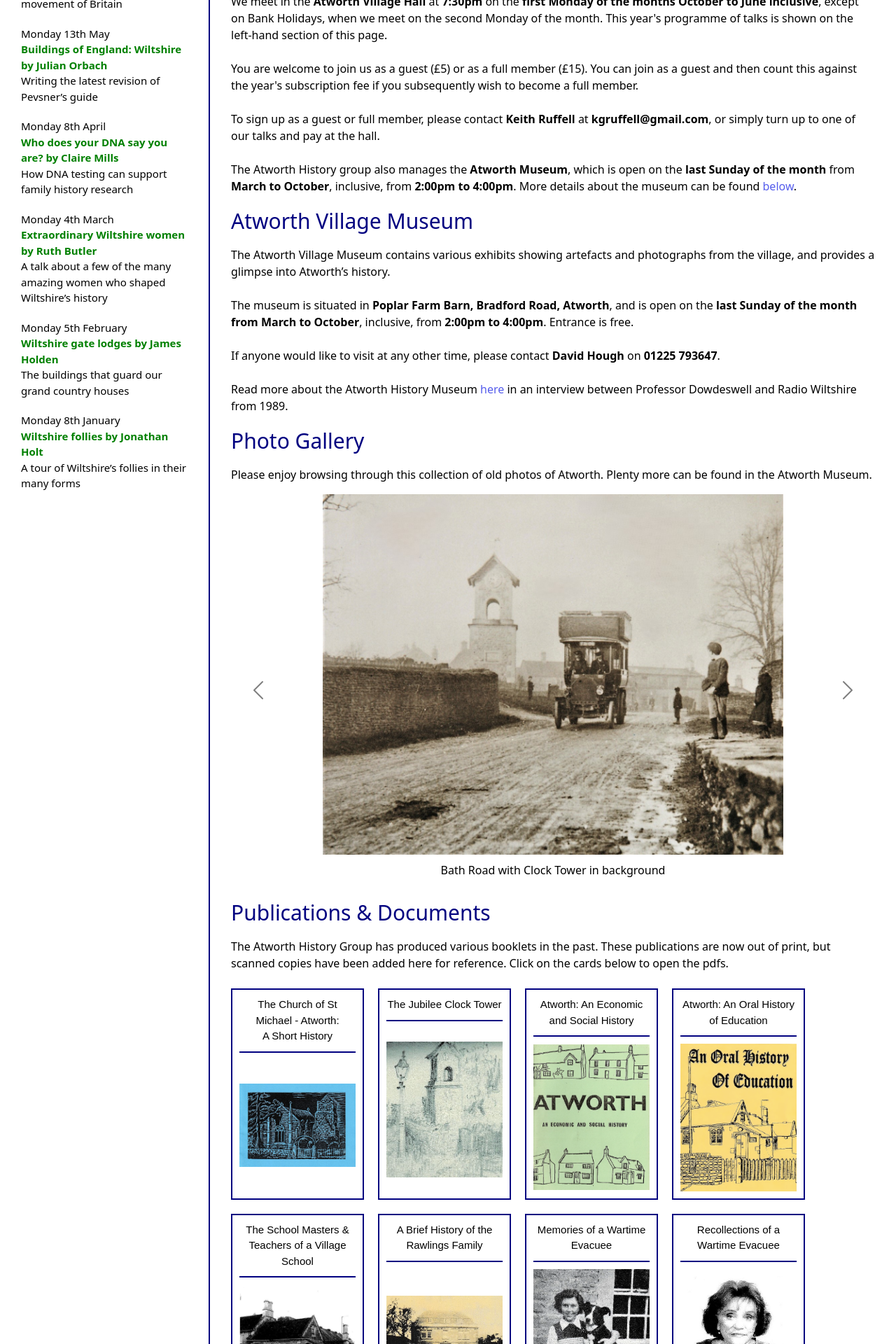
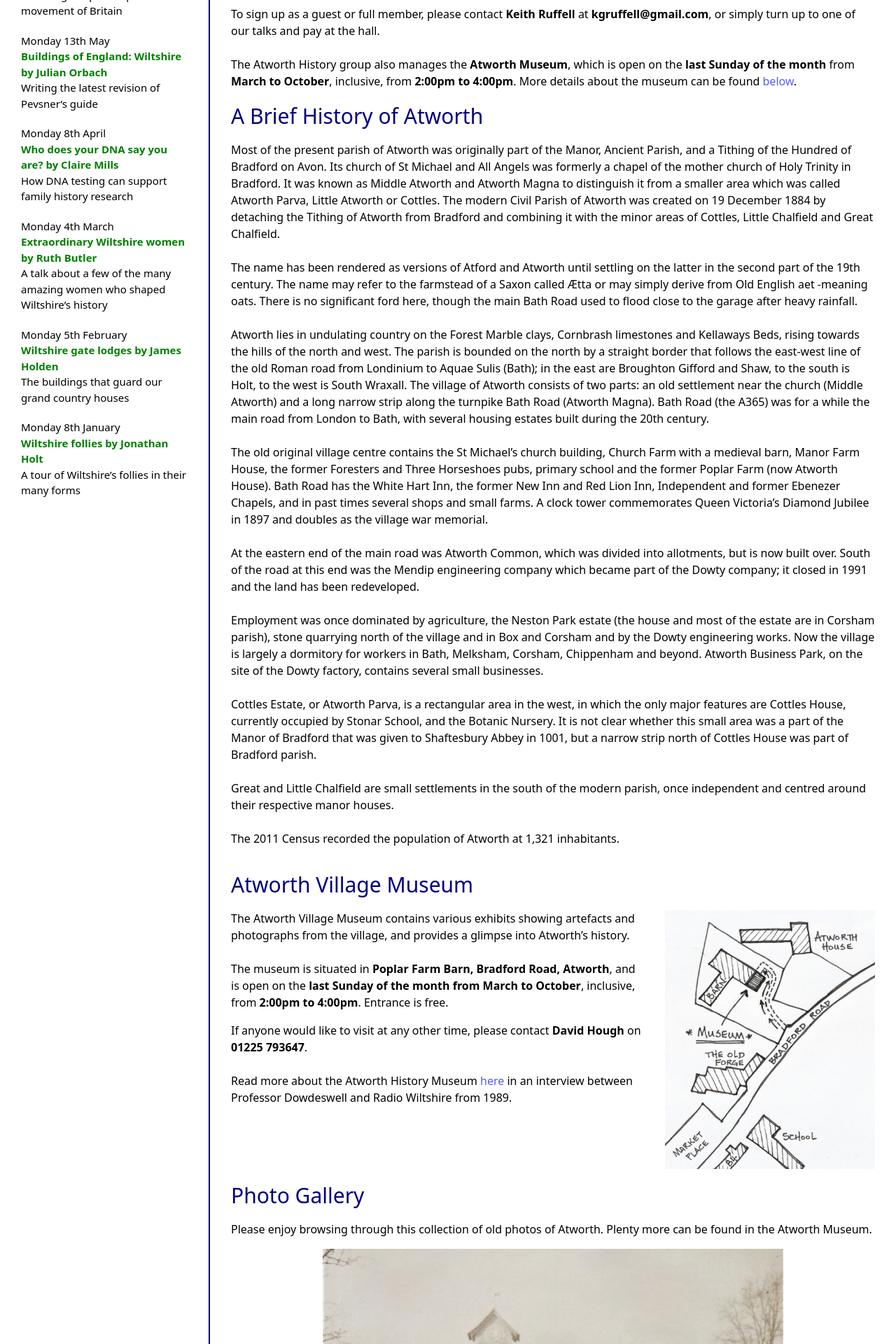
Before and after one commit to Clatherine/Atworth_history_group, a React (Vite) app in the folder AtworthHistoryGroup/: page / in a window 1280 px wide. Shown: the part 860-2780 px from the top of the page at 70% size. Built offline with nearby package versions, Linux system fonts and the light colour scheme.

Commit message:
added history of atworth text and map of museum

```diff
--- a/AtworthHistoryGroup/src/App.css
+++ b/AtworthHistoryGroup/src/App.css
@@ -7,10 +7,6 @@ html {
   margin:0;
   padding: 0;
   width: 100%;
-  /* overflow-x: hidden; */
-}
-body {
-  /* overflow-x: hidden; */
 }
 #whole_page {
   display: flex;
@@ -33,14 +29,6 @@ align-items: center;
 box-sizing: border-box;
 }
 
-/* #header {
-  min-width: 600px;
-}
-
-
-#footer {
-  min-width: 800px
-} */
 
 @media (max-width: 1000px) {
   #header {
@@ -53,8 +41,8 @@ box-sizing: border-box;
 
 
   #header_links .nav-link {
-    margin-left: 5px; /* Further reduce the gap between links */
-    font-size: 14px; /* Optional: reduce font size for better fit */
+    margin-left: 5px;
+    font-size: 14px;
   }
 
 
@@ -74,14 +62,16 @@ box-sizing: border-box;
 #header_image {
   width: 60px
 }
-
+#headerTitle {
+  font-size: 2rem;
+}
 .navbar-nav .nav-link {
   margin-left: 20px
 }
 
 #mainBody {
   color: black;
-  margin-top: 120px;
+  margin-top: 130px;
   width: 100%;
   text-align: left;
   display: flex;
@@ -118,8 +108,6 @@ box-sizing: border-box;
   align-content: center;
 }
 #top-image-container .carousel-photo {
-  /* height: auto; */
-  /* height: 400px; */
   height: 100%;
   width: 100%;
   object-fit: contain;
@@ -130,55 +118,49 @@ align-self: center;
  display: flex;
  flex-direction: column;
 text-align: center;
-width: 100%
+width: 100%;
+justify-content: center;
 }
 
 #gallery-container {
-  /* border: blue solid; */
   width: 100%;
-  /* display: flex;
-  height: 100% */
 }
 
  .carousel-photo-container {
   display: flex;
-  height: 70vh;
+  height: 50vh;
   width: 100%;
   justify-content: center;
   align-items: center;
-  /* border: green solid; */
   flex-direction: column;
 }
 
+#gallery-container  .carousel-photo-container {
+  height: 70vh;}
+
  #gallery-container .carousel-photo {
-    /* height: 100%; */
       width: 100%;
-          /* height: 400px; */
+      max-width: 70vw;
           height: 65vh;
       object-fit: contain;
       margin-bottom: 10px;
     }
   @media  (max-width: 1000px) {
+    #gallery-container  .carousel-photo-container {
+      height: 40vh;}
     .carousel-photo-container {
       height: 40vh;
-      /* border: blue solid */
      }
 
     #gallery-container .carousel-photo {
       height: 35vh
     }
     #top-image-container .carousel-photo{
-      height: 35vh
+      height: 40vh
     }
 
   }
-/* #top-image-container .carousel-control-prev,
-#top-image-container .carousel-control-next {
-  position: absolute;
-  top: 50%;
-  transform: translateY(-50%);
-  width: 5%;
-} */
+
 
 .carousel-caption-item {
   text-align: center;
@@ -203,13 +185,7 @@ left: -30px;
 #gallery-container .carousel-control-next {
 right: -30px
 }
-@media  (max-width: 600px) {
-#gallery-container .carousel-control-prev {
-  left: -30px;
-  }
-  #gallery-container .carousel-control-next {
-  right: -30px
-  }}
+
 
 #about_component {
   padding-top: 20px;
@@ -260,6 +236,27 @@ h2{
 
 #museum_component {
   padding-top: 20px
+}
+#museum_first{
+  display: flex;
+  flex-direction: row;
+  gap: 30px;
+  flex-wrap: wrap;
+}
+#museum_first div{
+  flex: 1;
+  min-width: 250px;
+}
+
+#image_container {
+  width: 300px;
+  max-width: 300px;
+  margin: 0 auto;
+  display: flex;
+align-items: center;
+}
+#museum_component img{
+  width: 100%;
 }
 #museum_link {
   color: #555dec;
--- a/AtworthHistoryGroup/src/App.jsx
+++ b/AtworthHistoryGroup/src/App.jsx
@@ -52,7 +52,7 @@ function App() {
             <Events />
           </div>
         )}
-    {/* <div id= "history"><AtworthHistory/></div> */}
+    <div id= "history"><AtworthHistory/></div>
     <div id="museum"><Museum/></div>
     <div id="gallery-component"><Gallery/></div>
     <div id="publications"><Publications/></div>
--- a/AtworthHistoryGroup/src/Components/AtworthHistory.jsx
+++ b/AtworthHistoryGroup/src/Components/AtworthHistory.jsx
@@ -1,8 +1,24 @@
 function AtworthHistory (){
     return(
       <section id="atworth_history_component" >
-        <h2>The History of Atworth</h2>
-<p> Text here and powerpoint?? Some pics....</p>
+        <h2>A Brief History of Atworth</h2>
+<p> Most of the present parish of Atworth was originally part of the Manor, Ancient Parish, and a Tithing of the Hundred of Bradford on Avon. Its church of St Michael and All Angels was formerly a chapel of the mother church of Holy Trinity in Bradford. It was known as Middle Atworth and Atworth Magna to distinguish it from a smaller area which was called Atworth Parva, Little Atworth or Cottles. The modern Civil Parish of Atworth was created on 19 December 1884 by detaching the Tithing of Atworth from Bradford and combining it with the minor areas of Cottles, Little Chalfield and Great Chalfield.
+<br></br><br></br>
+The name has been rendered as versions of Atford and Atworth until settling on the latter in the second part of the 19th century. The name may refer to the farmstead of a Saxon called Ætta or may simply derive from Old English aet -meaning oats. There is no significant ford here, though the main Bath Road used to flood close to the garage after heavy rainfall.
+<br></br><br></br>
+Atworth lies in undulating country on the Forest Marble clays, Cornbrash limestones and Kellaways Beds, rising towards the hills of the north and west. The parish is bounded on the north by a straight border that follows the east-west line of the old Roman road from Londinium to Aquae Sulis (Bath); in the east are Broughton Gifford and Shaw, to the south is Holt, to the west is South Wraxall. The village of Atworth consists of two parts: an old settlement near the church (Middle Atworth) and a long narrow strip along the turnpike Bath Road (Atworth Magna). Bath Road (the A365) was for a while the main road from London to Bath, with several housing estates built during the 20th century.
+<br></br><br></br>
+The old original village centre contains the St Michael’s church building, Church Farm with a medieval barn, Manor Farm House, the former Foresters and Three Horseshoes pubs, primary school and the former Poplar Farm (now Atworth House). Bath Road has the White Hart Inn, the former New Inn and Red Lion Inn, Independent and former Ebenezer Chapels, and in past times several shops and small farms. A clock tower commemorates Queen Victoria’s Diamond Jubilee in 1897 and doubles as the village war memorial.
+<br></br><br></br>
+At the eastern end of the main road was Atworth Common, which was divided into allotments, but is now built over. South of the road at this end was the Mendip engineering company which became part of the Dowty company; it closed in 1991 and the land has been redeveloped.
+<br></br><br></br>
+Employment was once dominated by agriculture, the Neston Park estate (the house and most of the estate are in Corsham parish), stone quarrying north of the village and in Box and Corsham and by the Dowty engineering works. Now the village is largely a dormitory for workers in Bath, Melksham, Corsham, Chippenham and beyond. Atworth Business Park, on the site of the Dowty factory, contains several small businesses.
+<br></br><br></br>
+Cottles Estate, or Atworth Parva, is a rectangular area in the west, in which the only major features are Cottles House, currently occupied by Stonar School, and the Botanic Nursery. It is not clear whether this small area was a part of the Manor of Bradford that was given to Shaftesbury Abbey in 1001, but a narrow strip north of Cottles House was part of Bradford parish.
+<br></br><br></br>
+Great and Little Chalfield are small settlements in the south of the modern parish, once independent and centred around their respective manor houses.
+<br></br><br></br>
+The 2011 Census recorded the population of Atworth at 1,321 inhabitants.</p>
         </section >
     )
 }
--- a/AtworthHistoryGroup/src/Components/Header.jsx
+++ b/AtworthHistoryGroup/src/Components/Header.jsx
@@ -35,7 +35,7 @@ function Header (){
         <Navbar id="header" fixed="top" data-bs-theme="dark" collapseOnSelect>
                 <div>
 
-            <Navbar.Brand href="#home">
+            <Navbar.Brand href="#home" id="headerTitle">
               {/* <img id="header_image" src="/images/Gallery_pics/Clock Tower (1).jpg" alt="image of Clock tower"/>  */}
               Atworth History Group
             </Navbar.Brand>
--- a/AtworthHistoryGroup/src/Components/Museum.jsx
+++ b/AtworthHistoryGroup/src/Components/Museum.jsx
@@ -3,14 +3,15 @@ function Museum (){
       const MuseumUrl = import.meta.env.VITE_PDF_URL_Museum
     return(
       <section id="museum_component" >
-<h2>Atworth Village Museum</h2>
-The Atworth Village Museum contains various exhibits showing artefacts and photographs from the village, and provides a glimpse into Atworth’s history. <br></br><br></br>
-The museum is situated in <b>Poplar Farm Barn, Bradford Road, Atworth</b>, and is open on the <b>last Sunday of the month from March to October</b>, inclusive, from <b>2:00pm to 4:00pm</b>. Entrance is free.<br></br> <br></br>
-If anyone would like to visit at any other time, please contact <b>David Hough</b> on <b>01225 793647</b>.<br></br><br></br>
+<h2>Atworth Village Museum</h2><div id="museum_first">
+<div><p>The Atworth Village Museum contains various exhibits showing artefacts and photographs from the village, and provides a glimpse into Atworth’s history. <br></br><br></br>
+The museum is situated in <b>Poplar Farm Barn, Bradford Road, Atworth</b>, and is open on the <b>last Sunday of the month from March to October</b>, inclusive, from <b>2:00pm to 4:00pm</b>. Entrance is free.</p><p>If anyone would like to visit at any other time, please contact <b>David Hough</b> on <b>01225 793647</b>.<br></br><br></br>
 Read more about the Atworth History Museum <span>
 <a id = "museum_link" href={MuseumUrl} target="_blank" rel="noopener noreferrer">
  here
-      </a> </span>in an interview between Professor Dowdeswell and Radio Wiltshire from 1989.
+      </a> </span>in an interview between Professor Dowdeswell and Radio Wiltshire from 1989.</p></div>
+<div id="image_container"><img src="/images/Map showing museum.jpg" alt="Map showing location of the Atworth Museum"/>
+</div></div>
 
       </section>
 
```
Also changed, not shown: AtworthHistoryGroup/public/images/Map showing museum.jpg (added).
